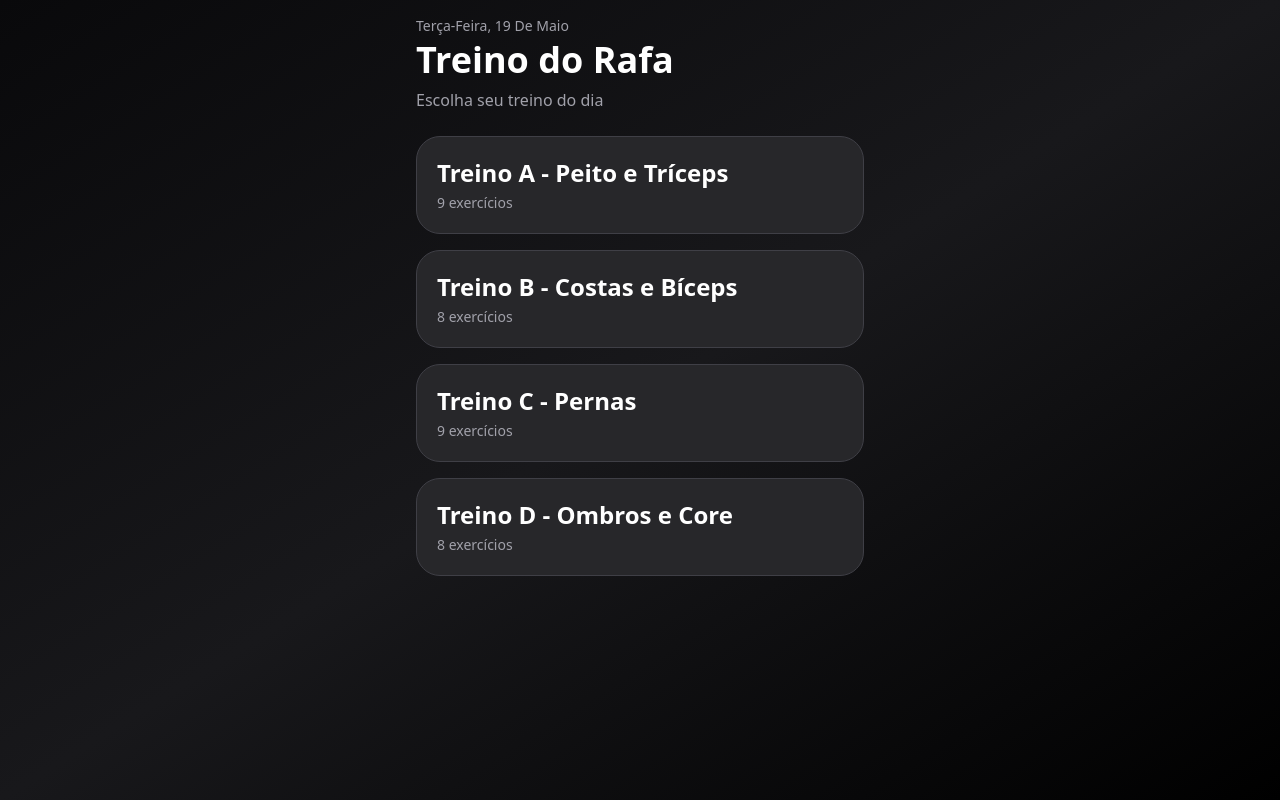
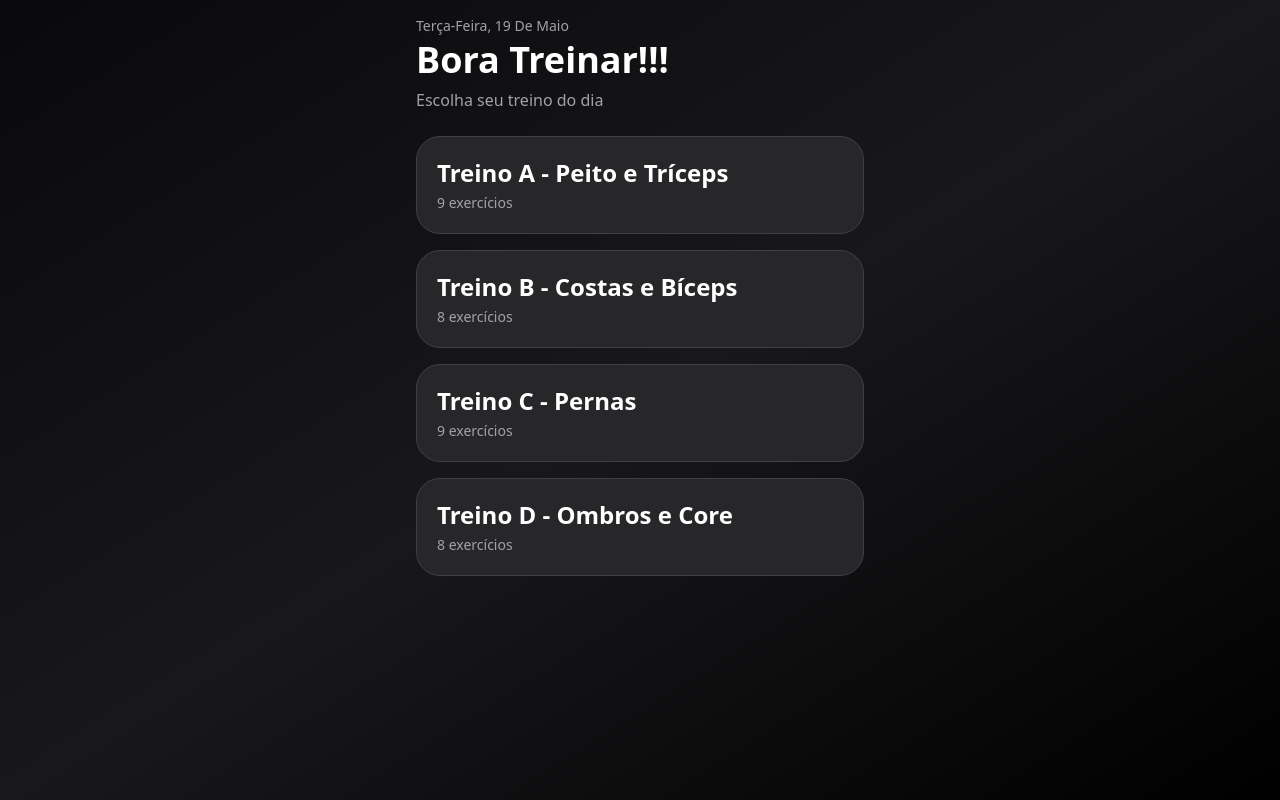
Before and after one commit to RafaelVieiraF/treino, a React (Vite) app: page / in a window 1280 px wide. Built offline with nearby package versions, Linux system fonts and the light colour scheme.

Commit message:
sextoenvio

```diff
--- a/App.jsx
+++ b/App.jsx
@@ -306,7 +306,7 @@ export default function WorkoutChecklistApp() {
               </p>
 
               <h1 className="text-4xl font-black mt-1">
-                Treino do Rafa
+                Bora Treinar!!!
               </h1>
 
               <p className="text-zinc-400 mt-2">
```
